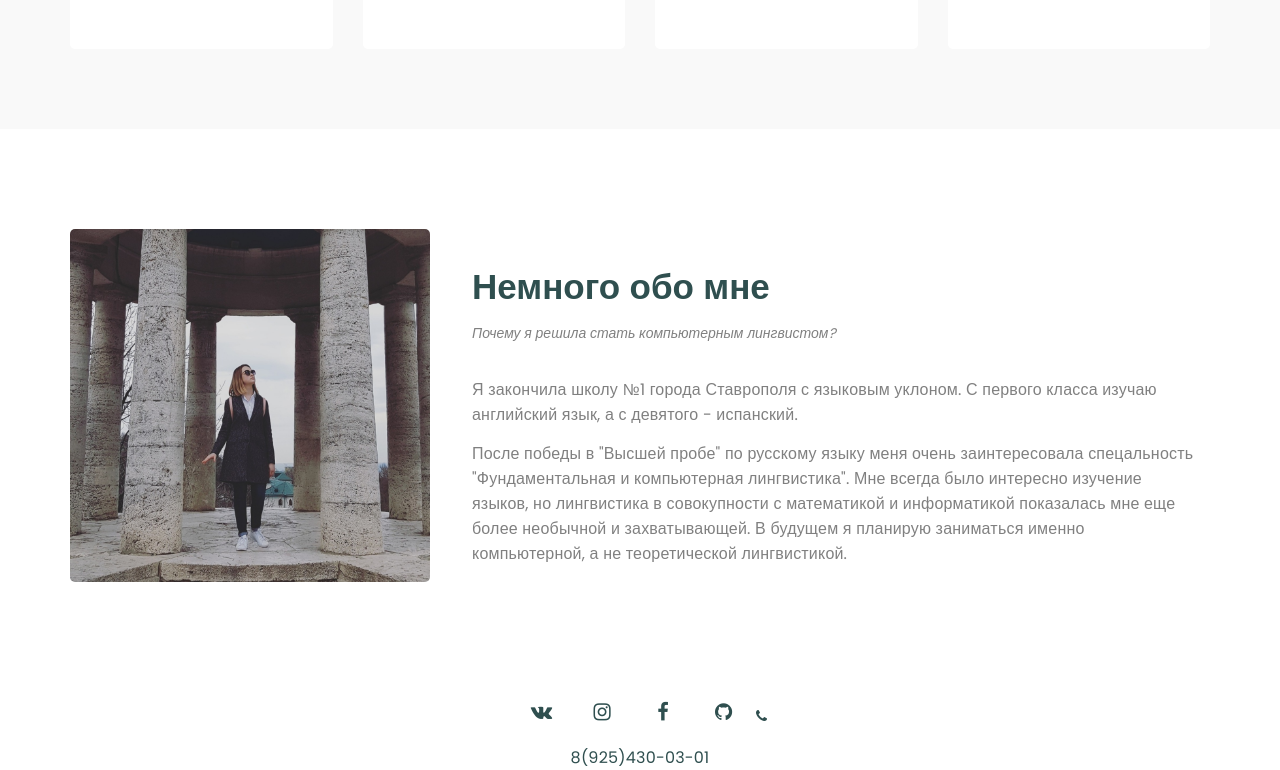
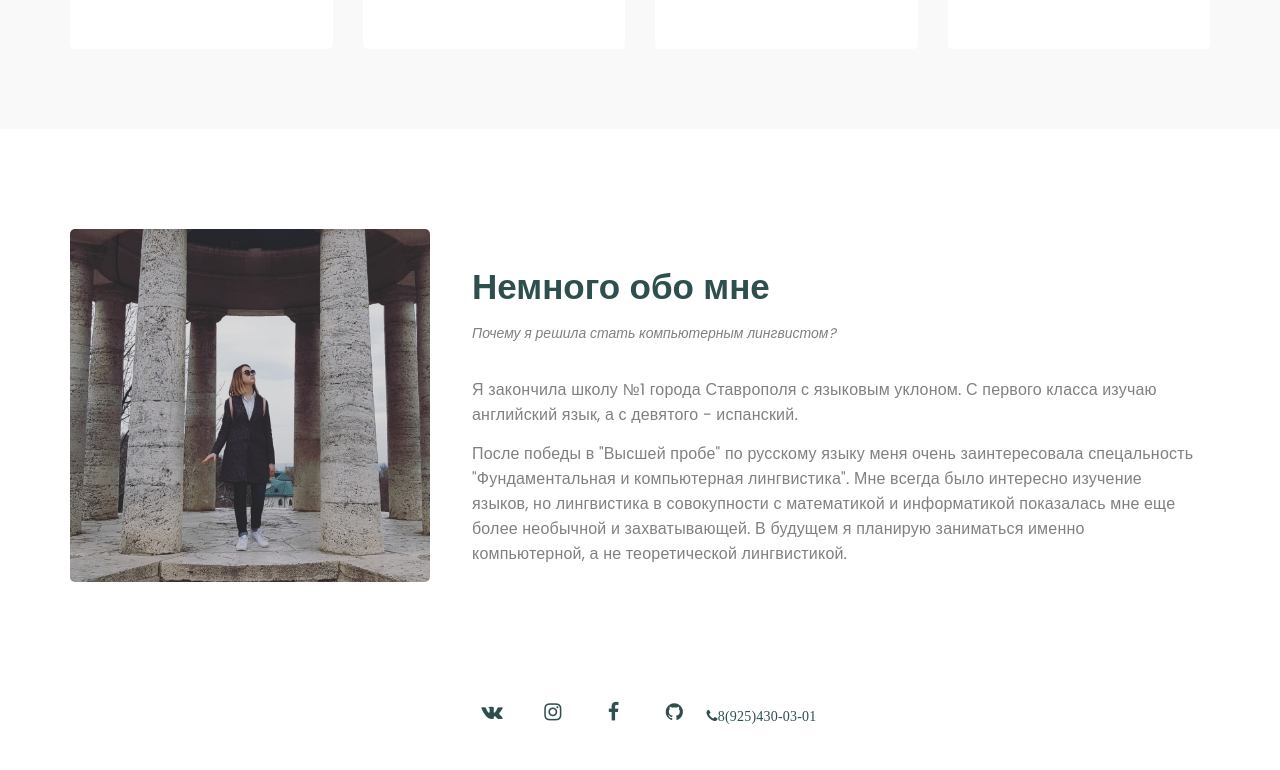
Before and after one commit to annapostn/hren, a plain HTML site: page index.html in a window 1280 px wide. Shown: the part 1407-2177 px from the top of the page. After the commit the page ends 2152 px from the top, so only its background shows below. Drawn offline with Linux system fonts and the light colour scheme.

Commit message:
Update index.html

```diff
--- a/index.html
+++ b/index.html
@@ -134,8 +134,7 @@
                               <li><a data-wow-delay="0.4s" href="https://www.instagram.com/ann_tenn/" class="fa fa-instagram" style="color:#2F4F4F;"></a></li>
 			      <li><a data-wow-delay="0.5s" href="https://www.facebook.com/people/Анна-Постникова/100025542602945" class="fa fa-facebook" style="color:#2F4F4F;"></a></li>
                               <li><a data-wow-delay="0.6s" href="https://github.com/annapostn" class="fa fa-github" style="color:#2F4F4F;"></a></li>
-			      <p class="fa fa-phone" style="color:#2F4F4F;"></p>
-			      <p data-wow-delay="0.8s" style="color:#2F4F4F;">8(925)430-03-01</p>
+			      <p class="fa fa-phone" style="color:#2F4F4F;">8(925)430-03-01</p>
 
         </ul>
 </section>
```
